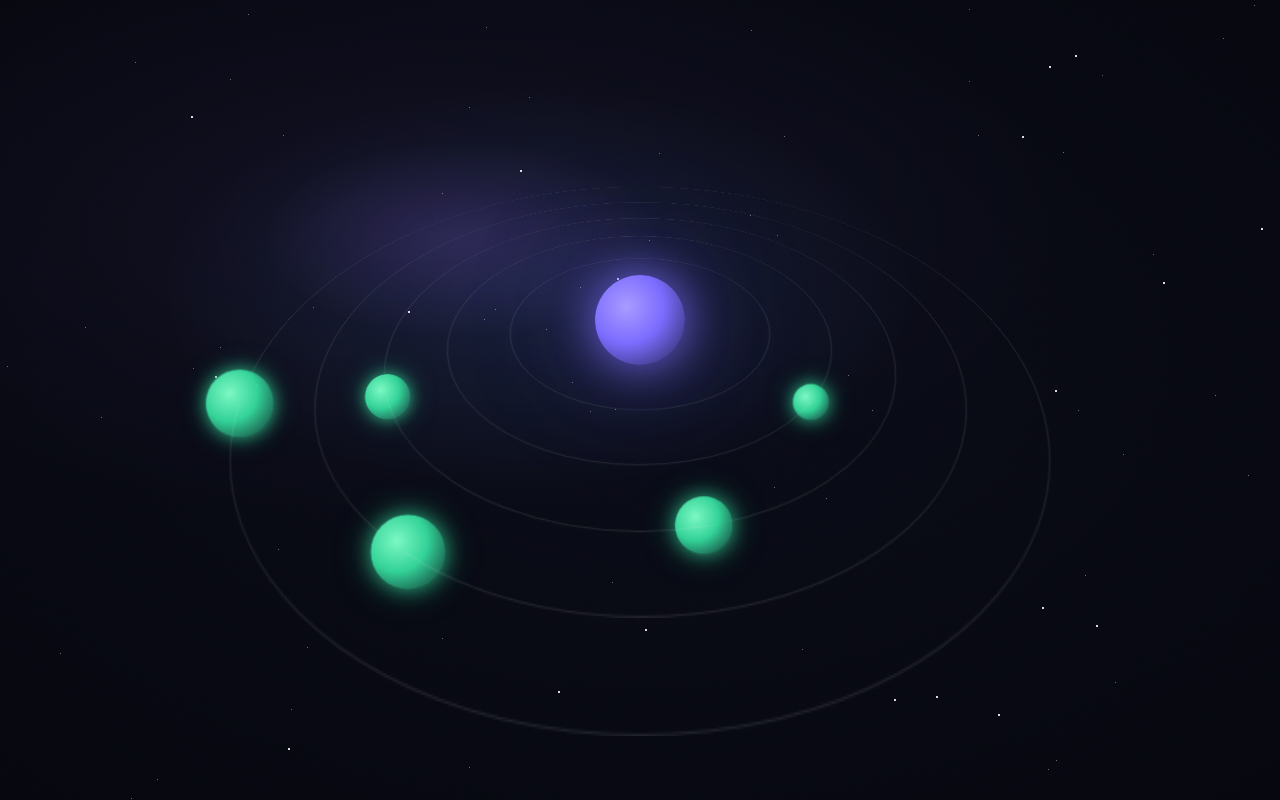
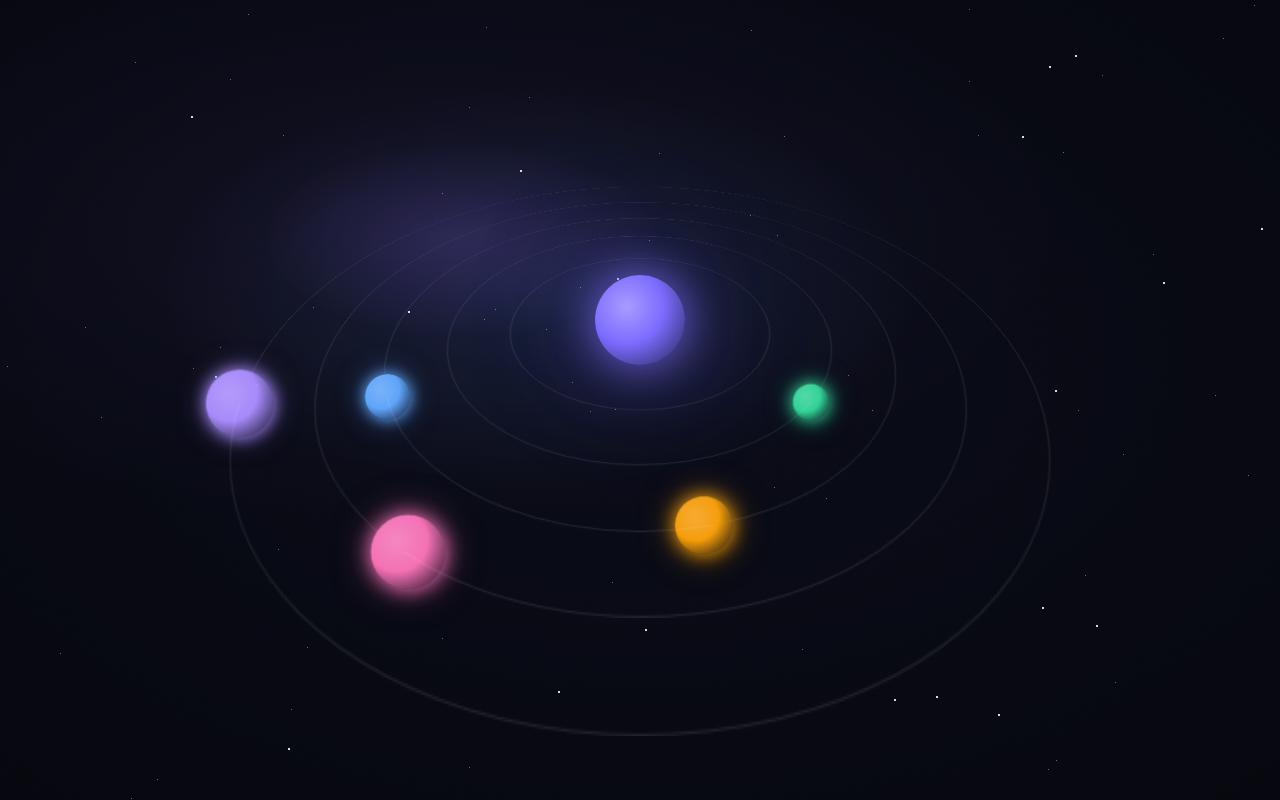
Before and after one commit to Vibranic-webapps/vibranic-orbit, a Next.js app: page /planet in a window 1280 px wide. Built offline with nearby package versions, Linux system fonts and the light colour scheme.

Commit message:
feat: color task bodies by category

```diff
--- a/app/(orbit)/planet/page.tsx
+++ b/app/(orbit)/planet/page.tsx
@@ -2,14 +2,12 @@ import Ring from "@/app/components/orbit/Ring"
 
 export default function PlanetPage() {
     const tasks = [
-        { id: "a", band: "inner" },
-        { id: "b", band: "mid" },
-        { id: "c", band: "mid" },
-        { id: "d", band: "outer" },
-        { id: "e", band: "belt" },
+        { id: "a", band: "inner", color: "#34D399" },
+        { id: "b", band: "mid",   color: "#F59E0B" },
+        { id: "c", band: "mid",   color: "#60A5FA" },
+        { id: "d", band: "outer", color: "#F472B6" },
+        { id: "e", band: "belt",  color: "#A78BFA" },
     ]
-
-
     return (
         <div className="grid place-items-center h-screen pb-40">
             <div className="w-[80vmin] h-[80vmin] grid place-items-center perspective-[70vmin]">
--- a/app/components/orbit/Ring.tsx
+++ b/app/components/orbit/Ring.tsx
@@ -7,7 +7,7 @@ const BAND_SIZE = {
 }
 
 
-export default function Ring({ band, tasks, offset }: { band: keyof typeof BAND_SIZE; tasks: { id: string; band: string }[]; offset: number }) {
+export default function Ring({ band, tasks, offset }: { band: keyof typeof BAND_SIZE; tasks: { id: string; band: string, color: string }[]; offset: number }) {
     const size = BAND_SIZE[band]
     const ringTasks = tasks.filter((t) => t.band === band)
     return (
@@ -23,10 +23,11 @@ export default function Ring({ band, tasks, offset }: { band: keyof typeof BAND_
                 return (
                         <div
                         key={task.id}
-                        className="absolute w-[8%] h-[8%] rounded-full bg-[radial-gradient(circle_at_35%_35%,#7DF9C4_0%,#34D399_45%,rgba(52,211,153,0.15)_100%)]
-                            shadow-[0_0_12px_rgba(52,211,153,0.7),0_0_24px_rgba(52,211,153,0.4)]
+                        className="absolute w-[8%] h-[8%] rounded-full
+                            bg-[radial-gradient(circle_at_35%_35%,color-mix(in_srgb,var(--c)_85%,white)_0%,var(--c)_45%,transparent_100%)]
+                            shadow-[0_0_12px_var(--c),0_0_24px_color-mix(in_srgb,var(--c)_50%,transparent)]
                             transform-[translate(-50%,-50%)_rotateX(-55deg)]"
-                        style={{ top: `${top}%`, left: `${left}%` }}
+                            style={{ top: `${top}%`, left: `${left}%`, ["--c" as string]: task.color } as React.CSSProperties}
                         />
                     )
             })}
```
